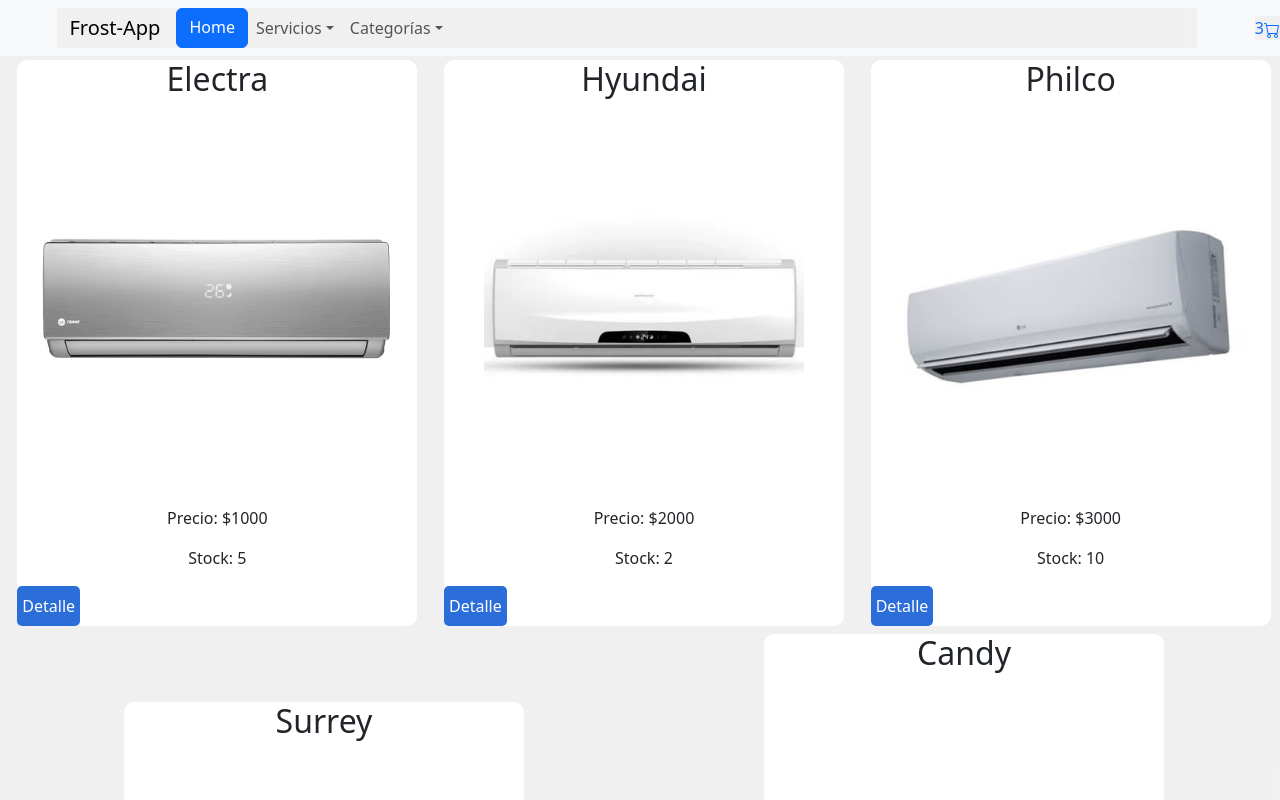
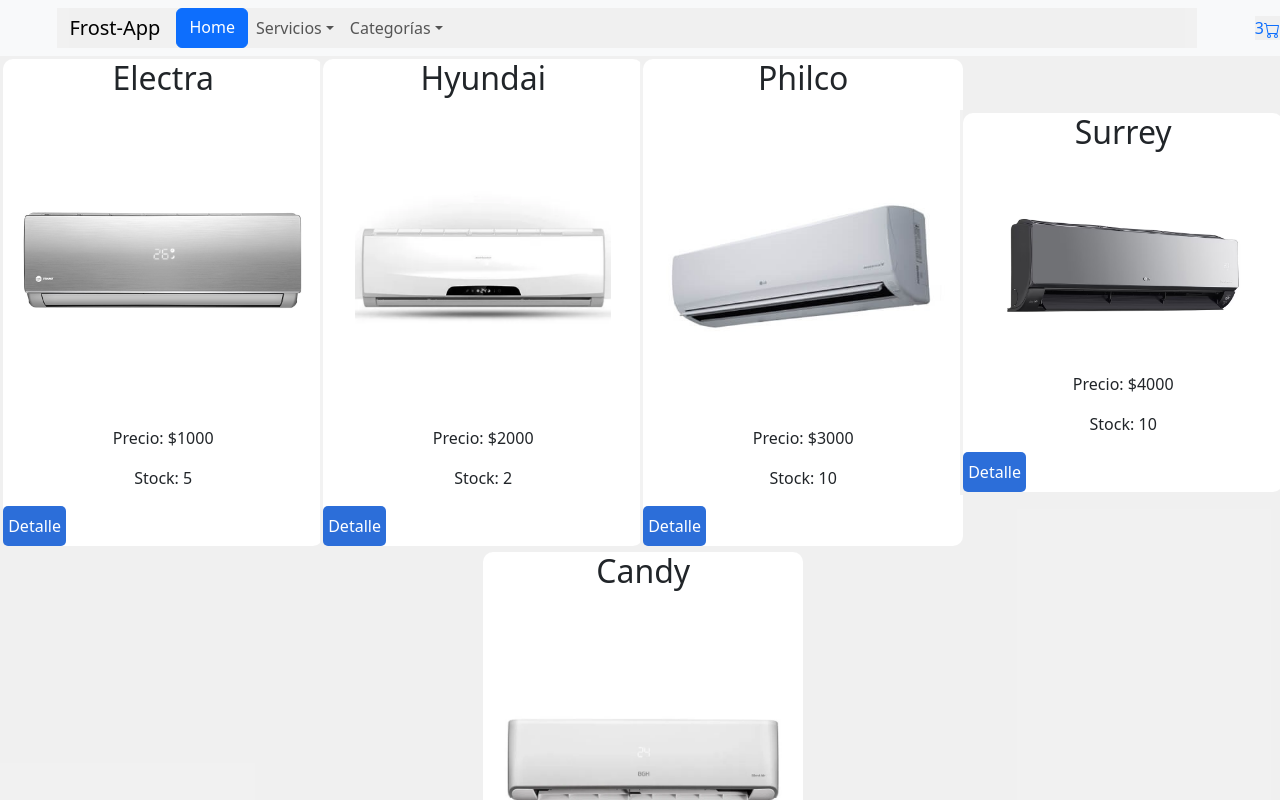
Before and after one commit to nec91/Projecto-react-cicchini, a React (Vite) app: page / in a window 1280 px wide. Shown: the top 800 px of the page. Built offline with nearby package versions, Linux system fonts and the light colour scheme.

Commit message:
ajustes css

```diff
--- a/src/css/style.css
+++ b/src/css/style.css
@@ -40,7 +40,7 @@
   align-items: center; }
 
 .CardItem {
-  width: 25rem;
+  width: 20rem;
   height: auto;
   border: 1px rgba(0, 0, 0, 0.55);
   border-radius: 10px;
--- a/src/sass/components/_Item.scss
+++ b/src/sass/components/_Item.scss
@@ -1,5 +1,5 @@
 .CardItem {
-    width: 25rem;
+    width: 20rem;
     height: auto;
     border: 1px rgba(0, 0, 0, 0.55);
     border-radius: 10px;
```
